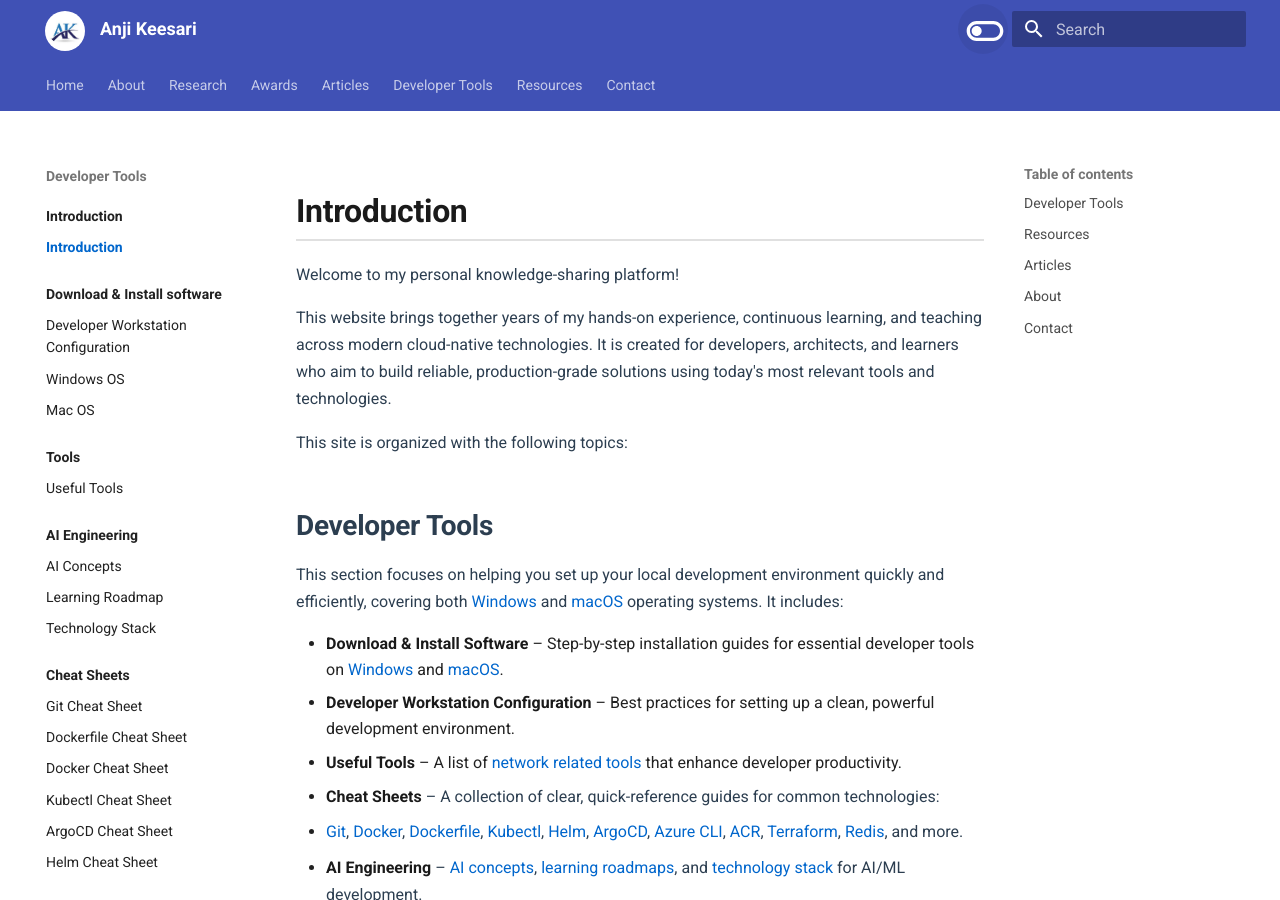
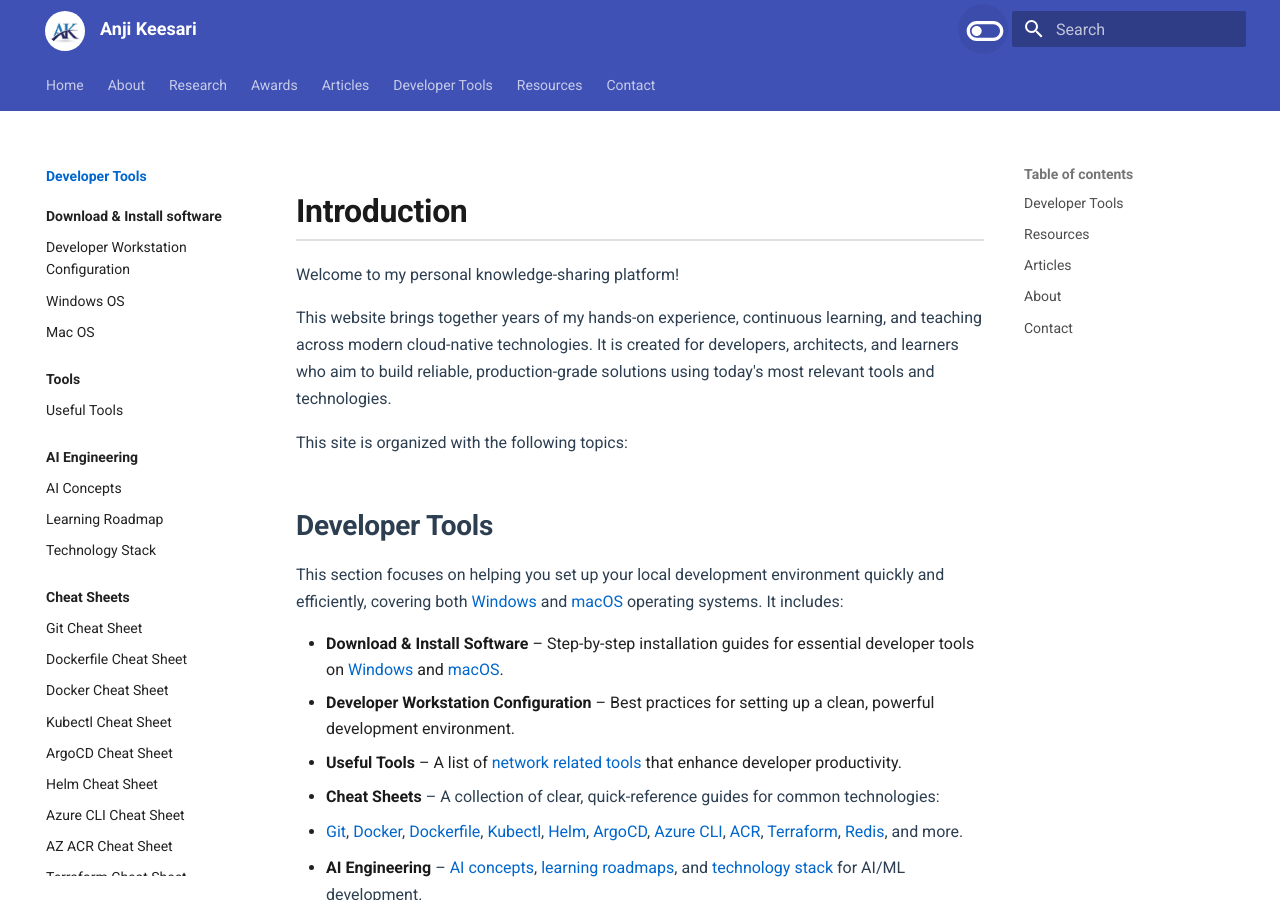
Before and after one commit to akeesari/anjikeesari, an MkDocs documentation site: the page built from docs/developertools/index.md, in a window 1280 px wide and 900 px high. Built offline with MkDocs 1.6.1 and Material for MkDocs 9.7.7, drawn with Linux system fonts in a browser that asks for light colours.

Commit message:
Phase 1: Fix URL structure - use index.md for clean URLs
- Renamed about/about.md to about/index.md (URL: /about/ instead of /about/about/)
- Moved contact.md to contact/index.md for better organization
- Moved developertools/introduction/introduction.md to developertools/index.md (URL: /developertools/)
- Updated mkdocs.yml navigation paths for all three changes
- Fixed all internal relative links in about/index.md, research/index.md, and developertools/index.md
- Updated site_url to https://anjikeesari.com (removed trailing slash)
- Fixed extra.js hardcoded redirect from /anjikeesari/ to /
- Updated CI workflow to use requirements.txt
- Enabled use_directory_urls in mkdocs.yml

```diff
--- a/docs/developertools/introduction/introduction.md
+++ b/docs/developertools/index.md
@@ -8,16 +8,16 @@
 
 ## Developer Tools
 
-This section focuses on helping you set up your local development environment quickly and efficiently, covering both [Windows](../software/windows.md) and [macOS](../software/mac.md) operating systems. It includes:
+This section focuses on helping you set up your local development environment quickly and efficiently, covering both [Windows](software/windows.md) and [macOS](software/mac.md) operating systems. It includes:
 
-* **Download & Install Software** – Step-by-step installation guides for essential developer tools on [Windows](../software/windows.md) and [macOS](../software/mac.md).
+* **Download & Install Software** – Step-by-step installation guides for essential developer tools on [Windows](software/windows.md) and [macOS](software/mac.md).
 * **Developer Workstation Configuration** – Best practices for setting up a clean, powerful development environment.
-* **Useful Tools** – A list of [network related tools](../tools/useful-tools.md) that enhance developer productivity.
+* **Useful Tools** – A list of [network related tools](tools/useful-tools.md) that enhance developer productivity.
 * **Cheat Sheets** – A collection of clear, quick-reference guides for common technologies:
 
-  * [Git](../cheatsheets/git-cheat-sheet.md), [Docker](../cheatsheets/docker-cheat-sheet.md), [Dockerfile](../cheatsheets/dockerfile-cheat-sheet.md), [Kubectl](../cheatsheets/kubectl-cheat-sheet.md), [Helm](../cheatsheets/helm-cheat-sheet.md), [ArgoCD](../cheatsheets/argocd-cheat-sheet.md), [Azure CLI](../cheatsheets/az-cli-cheat-sheet.md), [ACR](../cheatsheets/az-acr-cheat-sheet.md), [Terraform](../cheatsheets/terraform-cheat-sheet.md), [Redis](../cheatsheets/redis-cheat-sheet.md), and more.
+  * [Git](cheatsheets/git-cheat-sheet.md), [Docker](cheatsheets/docker-cheat-sheet.md), [Dockerfile](cheatsheets/dockerfile-cheat-sheet.md), [Kubectl](cheatsheets/kubectl-cheat-sheet.md), [Helm](cheatsheets/helm-cheat-sheet.md), [ArgoCD](cheatsheets/argocd-cheat-sheet.md), [Azure CLI](cheatsheets/az-cli-cheat-sheet.md), [ACR](cheatsheets/az-acr-cheat-sheet.md), [Terraform](cheatsheets/terraform-cheat-sheet.md), [Redis](cheatsheets/redis-cheat-sheet.md), and more.
 
-* **AI Engineering** – [AI concepts](../ai-engineering/ai-concepts.md), [learning roadmaps](../ai-engineering/ai-learning-roadmap.md), and [technology stack](../ai-engineering/ai-technology-stack.md) for AI/ML development.
+* **AI Engineering** – [AI concepts](ai-engineering/ai-concepts.md), [learning roadmaps](ai-engineering/ai-learning-roadmap.md), and [technology stack](ai-engineering/ai-technology-stack.md) for AI/ML development.
 
 ## Resources
 
--- a/mkdocs.yml
+++ b/mkdocs.yml
@@ -161,7 +161,7 @@
   #   - Blogs: blogs.md
 
   - About:
-      - About: about/about.md
+      - About: about/index.md
       # - Profile : about/profile.md
       # - Accomplishments : about/accomplishments.md
 
@@ -199,8 +199,7 @@
       - Setting up Windows Terminal with Oh-My-Posh:  articles/windows-terminal-setup.md
 
   - Developer Tools:
-      - Introduction:
-        - Introduction: developertools/introduction/introduction.md
+      - Overview: developertools/index.md
       - Download & Install software:
         - Developer Workstation Configuration: developertools/software/workstation.md
         - Windows OS: developertools/software/windows.md
@@ -244,7 +243,7 @@
         - .NET Core Web API : resources/webapi.md
         - Azure Cloud : resources/azure-cloud.md
   - Contact:
-      - Contact Us: contact.md
+      - Contact Us: contact/index.md
   # - personal:
   #     - Yosemite Clouds Rest: personal/yosemite-clouds-rest.md
       # - Breakfast Recipes: personal/breakfast-recipes.md
```
Also changed, not shown: docs/about/index.md (renamed from docs/about/about.md, +1 -1 lines), docs/research/index.md (+1 -1 lines), docs/contact/index.md (renamed from docs/contact.md).
